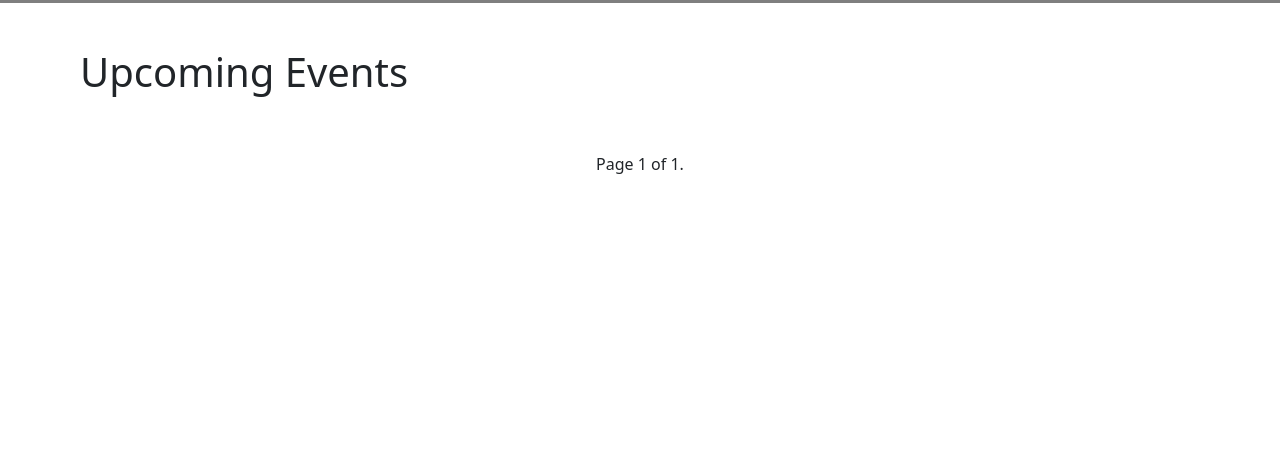
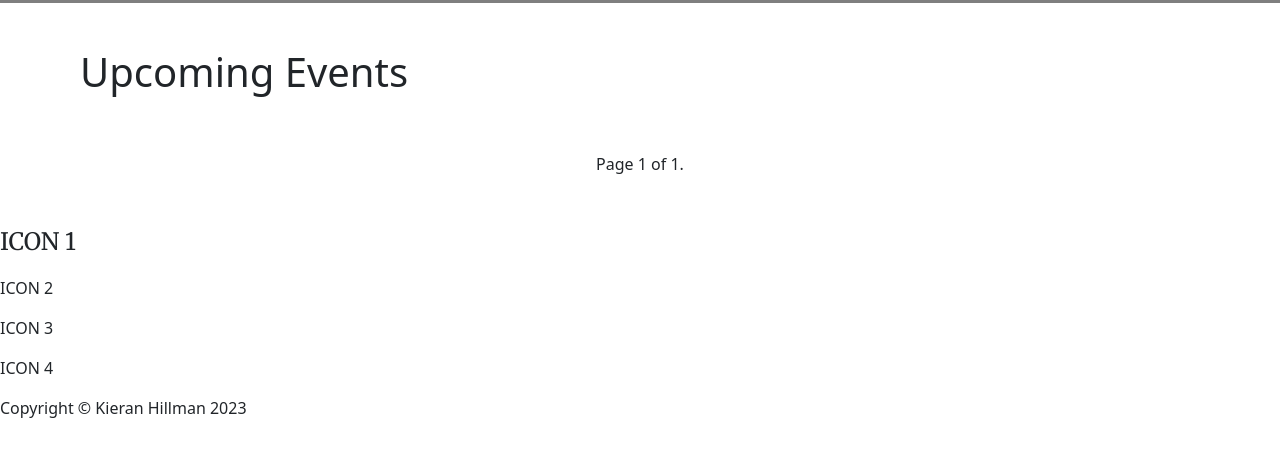
Before and after one commit to doctypeKieran/ci-capstone-project, a Django app: page /events/all-events/ in a window 1280 px wide. Shown: the part 96-553 px from the top of the page. Run offline with Django 4.2, Linux system fonts and the light colour scheme; data that the repository does not hold is empty.

Commit message:
Create basic structure for footer

```diff
--- a/templates/base.html
+++ b/templates/base.html
@@ -116,6 +116,16 @@
         {% endblock %}
     </main>
 
+    <footer class="base-footer">
+        <div class="socials-container">
+            <p class="event-title">ICON 1</p>
+            <p>ICON 2</p>
+            <p>ICON 3</p>
+            <p>ICON 4</p>
+        </div>
+        <p>Copyright &copy; Kieran Hillman 2023</p>
+    </footer>
+
     <!-- Bootstrap JS -->
     <script src="https://cdn.jsdelivr.net/npm/bootstrap@5.0.2/dist/js/bootstrap.bundle.min.js"
         integrity="sha384-MrcW6ZMFYlzcLA8Nl+NtUVF0sA7MsXsP1UyJoMp4YLEuNSfAP+JcXn/tWtIaxVXM"
```
